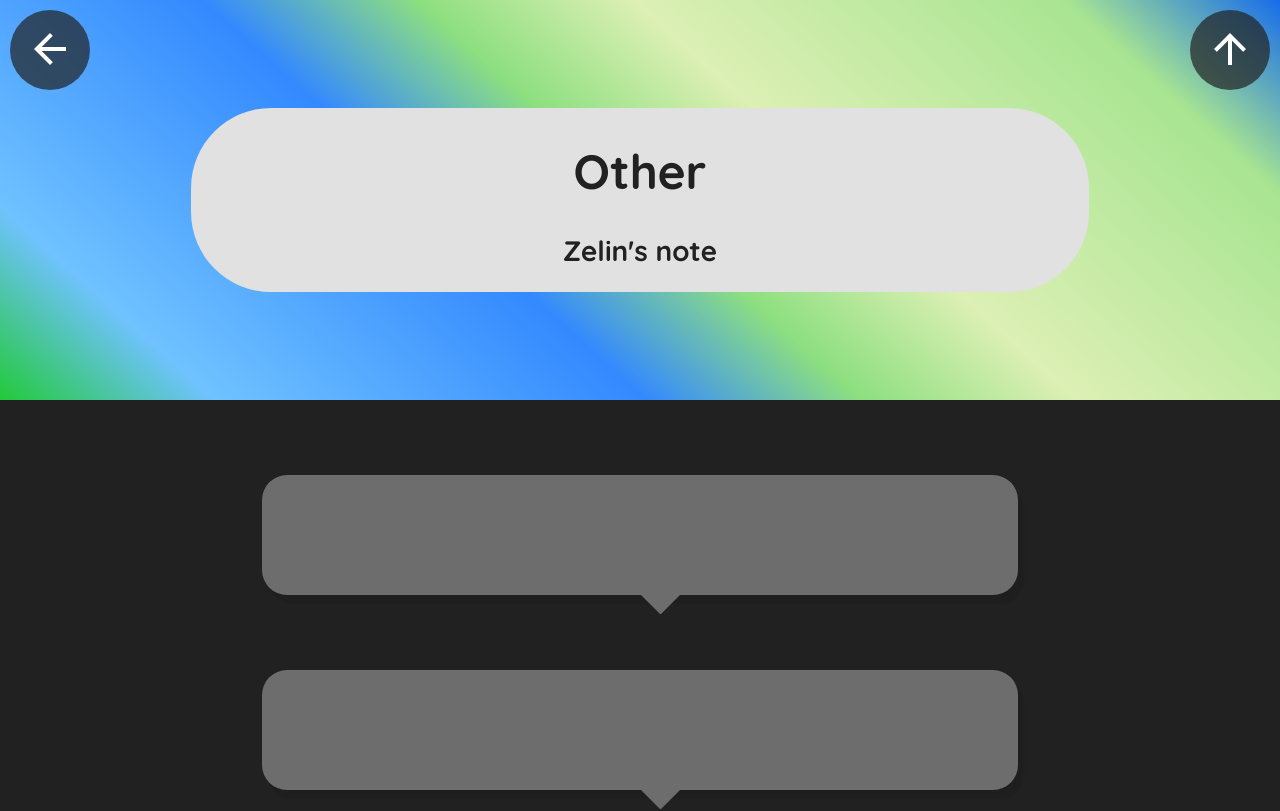
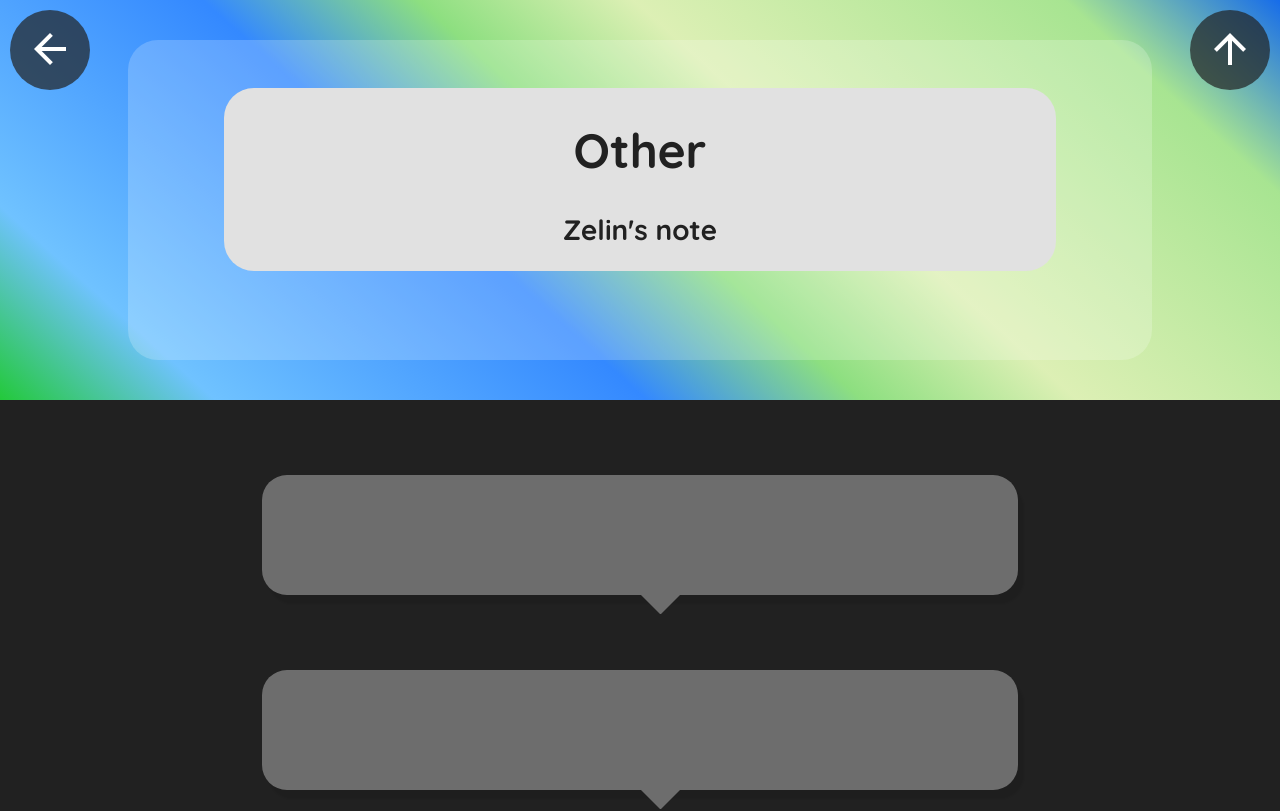
Before and after one commit to lzlniu/lzlniu.github.io, a React (Create React App) app: page /other in a window 1280 px wide. Shown: the top 811 px of the page. Built offline with nearby package versions, Linux system fonts and the light colour scheme.

Commit message:
update on text ML

```diff
--- a/src/Main.css
+++ b/src/Main.css
@@ -63,7 +63,7 @@
 .App-link {
   color: #61dafb;
 }
-nav {
+.App-header nav {
   position: absolute;
   top: 0;
   left: 0;
@@ -80,7 +80,7 @@ nav {
   width: 53vmin;
   background: rgba(33,33,33,0.7);
 }
-button {
+.App-header button {
   outline: none;
   border: none;
   -webkit-user-select: none;
@@ -96,24 +96,23 @@ button {
   border-radius: 50%;
   background: transparent;
 }
-ul,
-li {
+.App-header ul, .App-header li {
   margin: 0;
   padding: 0;
 }
-ul {
+.App-header ul {
   position: absolute;
   top: 18vh;
   left: 5vmin;
 }
-li {
+.App-header li {
   list-style: none;
   margin-bottom: 6vmin;
   display: flex;
   align-items: center;
   cursor: pointer;
 }
-li a {
+.App-header li a {
   font-size: 6vmin;
   color: rgb(225,225,225);
 }
@@ -130,17 +129,3 @@ li a {
   height: 9vmin;
   flex: 1;
 }
-.refresh {
-  padding: 10px;
-  position: absolute;
-  background: rgba(0, 0, 0, 0.4);
-  border-radius: 10px;
-  width: 20px;
-  height: 20px;
-  top: 10px;
-  right: 10px;
-  display: flex;
-  justify-content: center;
-  align-items: center;
-  cursor: pointer;
-}
--- a/src/Main.tsx
+++ b/src/Main.tsx
@@ -1,6 +1,6 @@
 import * as React from "react";
 import { useRef } from "react";
-import { motion, useCycle } from "framer-motion";
+import { motion, useCycle,  AnimateSharedLayout, AnimatePresence  } from "framer-motion";
 //import { useDimensions } from "./use-dimensions";
 import { MenuToggle } from "./MenuToggle";
 import { Navigation } from "./Navigation";
@@ -12,20 +12,27 @@ import qrcode from "./page/content/qrcode.jpg";
 import qqgroupchatimg from "./page/content/qqgroupchatimg.png"
 import "./Main.css";
 import "./fonts.css";
-import "./page/content/style.css";
-import { getRandomColorSeries } from "./page/content/random_color_series";
-import { gen_main_text2 } from "./page/content/main_text2_generation";
+import "./page/style.css";
+import { getRandomColorSeries } from "./page/random_color_series";
+import { gen_main_text2 } from "./page/main_text2_generation";
+import { Dragbox } from "./page/Dragbox";
+import { Contentbox } from "./page/Contentbox";
 
 const qqdcrp = 'This is an app for text mining on Tecent QQ chat files.';
-const qqset = [
-  'To do this, first you need to open your QQ client soft on PC. Click the bottom left \'三\' shape main menu, then click options (设置).',
-  'After that, go to the safty options (安全设置), from \'message record (消息记录)\' find and click the \'Open the message manager (打开消息管理器)\'.',
-  'Finally, you can export any message from normal chat or group chat by right click the dialog box and click \'export message record (导出消息记录)\'',
-  'You can export them separately or export as a whole (e.g. all group chat). I suggest to export them in \'.txt\' format, and they will look like picture below.'
-];
+const qqset = [''];
+const qqitems = {
+  id:[0, 1, 2, 3], title:["♦","♣","♥","♠"],
+  content:[
+    'To do this, first you need to open your QQ client soft on PC. Click the bottom left \'三\' shape main menu, then click options (设置).',
+    'After that, go to the safty options (安全设置), from \'message record (消息记录)\' find and click the \'Open the message manager (打开消息管理器)\'.',
+    'Finally, you can export any message from normal chat or group chat by right click the dialog box and click \'export message record (导出消息记录)\'',
+    'You can export them separately or export as a whole (e.g. all group chat). I suggest to export them in \'.txt\' format, and they will look like picture below.'
+  ]
+};
 const qqtextapp =
   <div id="bottom" style={{ top:`35px` }}>
-    <p>All group chat (view in <a href="https://www.sublimetext.com/" style={{ color:`gray` }}>Sublime Text</a>):</p>
+    <Contentbox id={qqitems.id} title={qqitems.title} content={qqitems.content}/>
+    <p>All group chat (view in <a href="https://www.sublimetext.com/" target="_blank" style={{ color:`gray` }}>Sublime Text</a>):</p>
     <img src={qqgroupchatimg}></img>
     <p>To be continued!</p>
   </div>
@@ -111,7 +118,6 @@ function main_text2_gen(main_text2_num:number,main_text2_info:string) {
   return gen_main_text2(main_text2_info);
 };
 */
-
 interface MyProps {
   atitle:string;
   asubtitle:string;
@@ -130,10 +136,7 @@ function CommonContent({...props}:MyProps) {
   return (
     <div>
       <div className="header" style={newmainstyle}>
-        <div id="header_text">
-          <h1>{props.atitle}</h1>
-          <h2>{props.asubtitle}</h2>
-        </div>
+        <Dragbox title={props.atitle} subtitle={props.asubtitle}/>
       </div>
       <div className="main" style={{ background: `#212121` }}>
         <div id="main_text2" style={{ margin: `0 auto` }}><p>{props.description1}</p></div>
@@ -153,8 +156,6 @@ function BW() {
   return (
   <div>
     <div className="header">
-      {scrollup}
-      {scrollback}
       <div id="header_text">
         <h1>Intro</h1>
         <h2>Hello!</h2>
@@ -208,6 +209,8 @@ function BW() {
       </div>
 		  {introbottom}
     </div>
+    {scrollup}
+    {scrollback}
   </div>
   );
 };
--- a/src/index.css
+++ b/src/index.css
@@ -1,5 +1,8 @@
 body {
   background-color: rgb(33,33,33);
+  background-repeat: no-repeat;
+  justify-content: center;
+  align-items: center;
   padding:0;
   margin: 0;
   word-wrap:break-word;
--- /dev/null
+++ b/src/page/Contentbox.tsx
@@ -0,0 +1,63 @@
+import * as React from "react";
+import { useState } from "react";
+import { motion, AnimateSharedLayout, AnimatePresence  } from "framer-motion";
+import "./style.css"
+
+function Item({title,content}:any) {
+    const [isOpen, setIsOpen] = useState(false);
+    const toggleOpen = () => setIsOpen(!isOpen);
+
+    return (
+      <motion.li layout onClick={toggleOpen} initial={{ borderRadius: 10 }}>
+        <motion.div className="avatar" layout><h2>{title}</h2></motion.div>
+        <AnimatePresence>{isOpen && <Content content={content}/>}</AnimatePresence>
+      </motion.li>
+    );
+} //style={{ color:`rgb(33,33,33)` }}
+
+function Content({content}:any) {
+    return (
+      <motion.div layout initial={{ opacity: 0 }} animate={{ opacity: 1 }} exit={{ opacity: 0 }}>
+        {content}
+      </motion.div>
+    );
+}
+
+//const [selectedId, setSelectedId] = useState(null)
+interface ItemsProps {
+    id:number[];
+    title:string[];
+    content:string[]
+}
+
+export const Contentbox = ({id,title,content}:ItemsProps) => {
+  return (
+    <AnimateSharedLayout>
+      <motion.ul layout initial={{ borderRadius: 25 }}>
+        {id.map(i => (
+          <Item key={i} title={title[i]} content={content[i]}/> //content={item.subtitle}
+        ))}
+      </motion.ul>
+    </AnimateSharedLayout>
+  );
+};
+
+/*
+        <AnimateSharedLayout type="crossfade">
+            {items.map(item => (
+            <motion.div layoutId={item.id} onClick={() => setSelectedId(item.id)}>
+                <motion.h5>{item.subtitle}</motion.h5>
+                <motion.h2>{item.title}</motion.h2>
+            </motion.div>
+            ))}
+            <AnimatePresence>
+                {selectedId && (
+                <motion.div layoutId={selectedIdentifier}>
+                    <motion.h5>{item.subtitle}</motion.h5>
+                    <motion.h2>{item.title}</motion.h2>
+                    <motion.button onClick={() => setSelectedId(null)} />
+                </motion.div>
+            )}
+            </AnimatePresence>
+        </AnimateSharedLayout>
+*/
--- /dev/null
+++ b/src/page/Dragbox.tsx
@@ -0,0 +1,17 @@
+import * as React from "react";
+import { useRef } from "react";
+import { motion } from "framer-motion";
+
+export const Dragbox = ({title,subtitle}:any) => {
+  const constraintsRef = useRef(null);
+
+  return (
+    <div className="example-container">
+      <motion.div className="drag-area" ref={constraintsRef} />
+      <motion.div drag dragConstraints={constraintsRef}>
+        <h1>{title}</h1>
+        <h2>{subtitle}</h2>
+      </motion.div>
+    </div>
+  );
+};
--- a/src/page/content/main_text2_generation.tsx
+++ b/src/page/main_text2_generation.tsx
@@ -12,5 +12,10 @@ function main_text2_gen(main_text2_num:number,main_text2_info:string,mt2g:any) {
 */
 export const gen_main_text2 = (main_text2:string) => {
     //main_text2_gen(main_text2_num,`This is count: ${main_text2_num}`,mt2g_str);
-    return (<div id="main_text2"><p>{main_text2}</p></div>);
+    if (main_text2!='' && main_text2!=null) {
+        return (<div id="main_text2"><p>{main_text2}</p></div>);
+    }
+    else {
+        return (<div></div>);
+    }
 };
--- a/src/page/content/style.css
+++ b/src/page/style.css
@@ -62,18 +62,39 @@
 	transition:all 1s;
 	top:0px;
 	width:70%;
-	border-radius:10vh;
+	border-radius:10%;
+}
+.example-container div {
+  color:#212121;
+  background-color: rgb(225,225,225);
+  border-radius: 30px;
+  width: 65%;
+  position: absolute;
+  top: 11vh; /* orginally should be 25vh - 22.5vh / 2 */
+  left: 17.5%; /* 50% - 65% / 2 */
+  -o-transition:all 1s;
+  -moz-transition:all 1s;
+}
+.example-container .drag-area {
+  opacity: 0.2;
+  background: white;
+  position: absolute;
+  width: 80%;
+  height: 40vh;
+  border-radius: 30px;
+  top: 5vh;
+  left: 10%;
 }
 #header_text:hover {
 	color:rgb(225,225,225);
 	background-color:#212121;
 	top:-1vh;
 }
-#header_text h1 {
+#header_text h1, .example-container div h1 {
 	font-size:6vh;
 	font-family:Quicksand,cursive,sans-serif;
 }
-#header_text h2 {
+#header_text h2, .example-container div h2 {
 	font-size:3.5vh;
 	font-family:Quicksand,cursive,sans-serif;
 }
@@ -173,6 +194,7 @@ summary {
 	width:66%;
 }
 #bottom {
+	font-size:17px;
 	top:75px;
 	width:100%;
 	color:rgb(225,225,225);
@@ -184,7 +206,6 @@ summary {
 	margin-top:75px;
 }
 #bottom p {
-	font-size:17px;
 	margin-left: calc(6vmin + 3vmax);
 	margin-right: calc(6vmin + 3vmax);
 }
@@ -193,3 +214,32 @@ summary {
 	max-width:960px;
 	overflow:hidden;
 }
+.avatar {
+  margin: 0 auto;
+  width: 25%;
+  background-color: rgb(123, 53, 13);
+  border-radius: 10px;
+  box-sizing: border-box;
+}
+#bottom ul, #bottom li {
+  margin: 0 auto;
+  border-radius: 10px;
+}
+#bottom ul {
+  width: 66%;
+  display: flex;
+  flex-direction: column;
+  background: rgb(225,225,225);
+  padding: 3vh;
+}
+#bottom li {
+  width:90%;
+  background-color: rgb(163, 63, 13);
+  padding: 5%;
+  margin-bottom: 3vh;
+  cursor: pointer;
+}
+
+#bottom li:last-child {
+  margin-bottom: 0px;
+}
```
Also changed, not shown: src/page/random_color_series.tsx (renamed from src/page/content/random_color_series.tsx).
